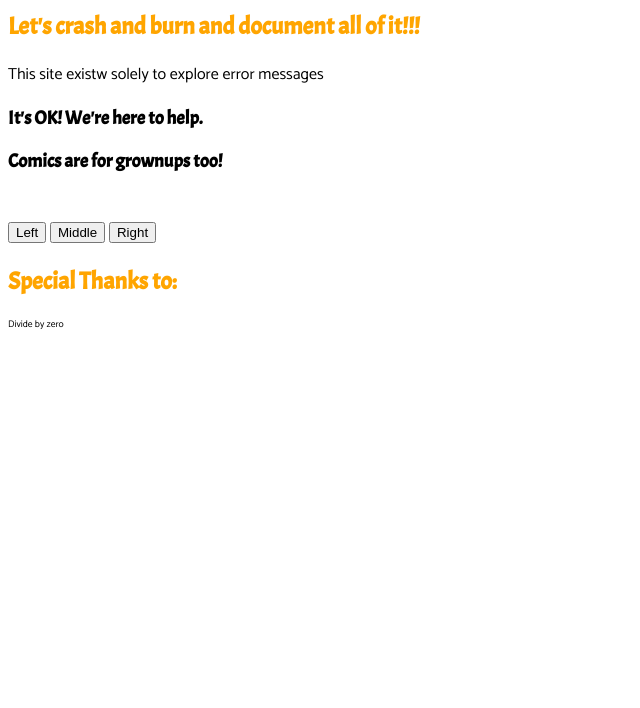
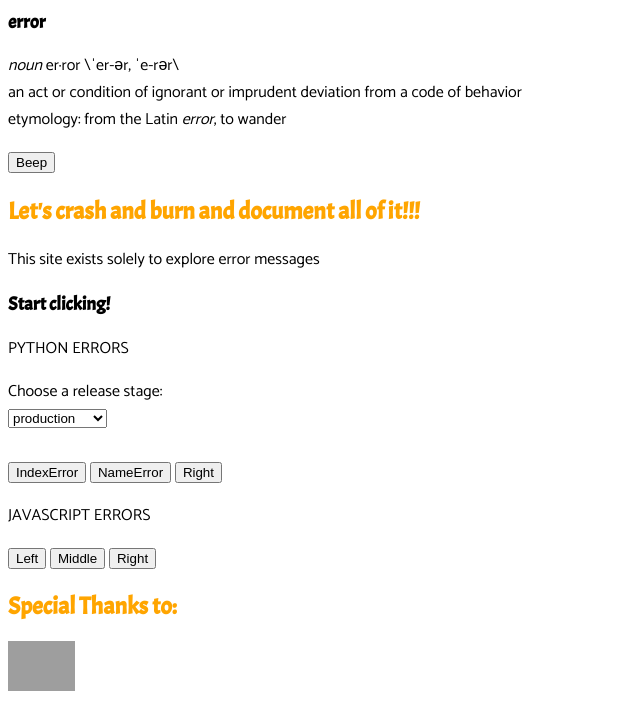
Before and after one commit to tremlab/built2break, a Flask app: page / in a window 1280 px wide. Shown: the part 112-820 px from the top of the page, without its empty margins (0-640 px from the left). Before the commit the page ends 441 px from the top, so only its background shows below. Run offline with Flask 2, Linux system fonts and the light colour scheme; some libraries are stand-ins or nearby versions; grey boxes are pictures that could not be loaded.

Commit message:
constructing python errors.

```diff
--- a/server.py
+++ b/server.py
@@ -24,15 +24,44 @@ bugsnag.configure(
 )
 
 
+def callback(notification):
+
+    # if you return False, the notification will not be sent to
+    # Bugsnag. (see ignore_classes for simple cases)
+    if notification.release_stage == "staging":
+        return False
+
+    # You can set properties of the notification and
+    # add your own custom meta-data.
+    # notification.user = {"id": current_user.id,
+    #   "name": current_user.name,
+    #   "email": current_user.email}
+    # notification.add_tab("account", {"paying": current_user.acccount.is_paying()})
+
+# Call `callback` before every notification
+bugsnag.before_notify(callback)
+
+
 @app.route('/')
 def index():
     """Homepage."""
     return render_template("homepage.html")
 
 
+@app.route('/index_error', methods=['POST', 'GET'])
+def index_error():
+    """Will generate an out of index error."""
+    release = request.args.get("release")
+    bugsnag.configure(release_stage = release)
+    stuff = [1,2,3]
+    print stuff[17]
 
 
+@app.route('/name_error')
+def name_error():
+    """Will generate a name error."""
 
+    print doesnt_exist
 
 ##################################################
 
--- a/static/js/flix2comics.js
+++ b/static/js/flix2comics.js
@@ -1,28 +1,30 @@
 // flix2comix.js
 "use strict"
 
-
 document.addEventListener ("DOMContentLoaded", function()
     {
-        $('#loginForm input').on('focus', fHandleEnter);   // toggle?
-        $('#registerForm input').on('focus', fHandleEnter);   // toggle?
-        $('#registerForm input').on('blur', fHandleExit);   // toggle?
-        $('#loginForm input').on('blur', fHandleExit);
-        $('#registerForm input').on('blur', fEnableSubmit);
+        $('#beep').on('click', fBoop);
+        $('#outOfIndexError').on('click', fIndex);
+        $('#nameError').on('click', fName);
+        // $('#loginForm input').on('focus', fHandleEnter);   // toggle?
+        // $('#registerForm input').on('focus', fHandleEnter);   // toggle?
+        // $('#registerForm input').on('blur', fHandleExit);   // toggle?
+        // $('#loginForm input').on('blur', fHandleExit);
+        // $('#registerForm input').on('blur', fEnableSubmit);
 
-        $('#signUpButton').on('click', fDisplayRegForm);
-        $('#cancelReg').on('click', fHideRegForm);
-        $('#loginButton').on('click', fDisplayLoginForm);
-        $('#cancelLogin').on('click', fHideLoginForm);
-        $('#editUserButton').on('click', fDisplayUserForm);
-        $('#cancelEditUser').on('click', fHideUserForm);
+        // $('#signUpButton').on('click', fDisplayRegForm);
+        // $('#cancelReg').on('click', fHideRegForm);
+        // $('#loginButton').on('click', fDisplayLoginForm);
+        // $('#cancelLogin').on('click', fHideLoginForm);
+        // $('#editUserButton').on('click', fDisplayUserForm);
+        // $('#cancelEditUser').on('click', fHideUserForm);
 
-        $('#email').on('blur', fValidateEmail);
-        $('#password2').on('blur', fPasswordsMatch);
+        // $('#email').on('blur', fValidateEmail);
+        // $('#password2').on('blur', fPasswordsMatch);
 
-        $('#startButton').on('click', fGetMovie);
-        $('#startButton').on('click', function () {$('#intro').hide()});
-        // needs to be dynamic for movie/comic
+        // $('#startButton').on('click', fGetMovie);
+        // $('#startButton').on('click', function () {$('#intro').hide()});
+        // // needs to be dynamic for movie/comic
         // $('input[type=radio]').on('click', fRateMovie);
 
 
@@ -31,6 +33,26 @@ document.addEventListener ("DOMContentLoaded", function()
 
 console.log("connected!!!!!!!");
 Bugsnag.notify("ErrorName", "Monkey pants!!!!!!1!!!!");
+
+
+function fBoop(evt) {
+    Bugsnag.notify("Beep", "Boop");
+    $('#beep').text("Boop");
+    $('#beep').prop('disabled', true);
+}
+
+function fIndex(evt) {
+    var rrr = $('#rstage option:selected').val();
+    console.log('helo', rrr);
+    $.get('/index_error', rrr);
+}
+
+function fName(evt) {
+    $.get('/name_error')
+}
+
+
+
 
 
 function fGetMovie(evt) {
--- a/templates/base.html
+++ b/templates/base.html
@@ -24,6 +24,15 @@
       <div class="banner">
         <h3>by tremlab</h3>
       </div>
+      <div>
+        <h3>error</h3>
+        <p><i>noun</i> er·ror \ˈer-ər, ˈe-rər\
+        <br>an act or condition of ignorant or imprudent deviation from a code of behavior
+        <br>etymology: from the Latin <i>error</i>, to wander</p>
+      </div>
+      <div>
+          <button type="button" class="btn btn-default" id="beep">Beep</button>
+      </div>
       <div class="flashMsg">
         <ul>
             {% for message in get_flashed_messages() %}
@@ -48,7 +57,7 @@
       <div class="col-xs-offset-3">
         <footer>
           <h2>Special Thanks to:</h2>
-            <p>Divide by zero</p>
+            <img src="/static/images/bugsnag.jpg">
         </footer>
       </div>
     </div>
--- a/templates/homepage.html
+++ b/templates/homepage.html
@@ -9,18 +9,34 @@
     <div class="col-xs-12 col-md-6">
     <h2>Let's crash and burn and document all of it!!!</h2>
 
-    <p>This site existw solely to explore error messages</p>
-    <h3>It's OK!  We're here to help.</h3>
+    <p>This site exists solely to explore error messages</p>
+    <h3>Start clicking!</h3>
 
+<div class="btn-group" role="group" aria-label="...">
+    <div class="python">
+        <p>PYTHON ERRORS</p>
+        Choose a release stage:
+        <br>
+        <div id="rstage">
+            <select>
+              <option value="production">production</option>
+              <option value="development">development</option>
+              <option value="staging">staging</option>
+              <option value="monkeys">monkeys</option>
+            </select>
+        </div>
+        <br>
+          <button type="button" class="btn btn-default" id="outOfIndexError">IndexError</button>
+          <button type="button" class="btn btn-default" id="nameError">NameError</button>
+          <button type="button" class="btn btn-default" id="typeError">Right</button>
+    </div>
+    <div class="javascript">
+        <p>JAVASCRIPT ERRORS</p>
+          <button type="button" class="btn btn-default">Left</button>
+          <button type="button" class="btn btn-default">Middle</button>
+          <button type="button" class="btn btn-default">Right</button>
+    </div>
 
-    <h3>Comics are for grownups too!</h3>
-
-
-    <br>
-<div class="btn-group" role="group" aria-label="...">
-  <button type="button" class="btn btn-default">Left</button>
-  <button type="button" class="btn btn-default">Middle</button>
-  <button type="button" class="btn btn-default">Right</button>
 </div>
 
 
```
